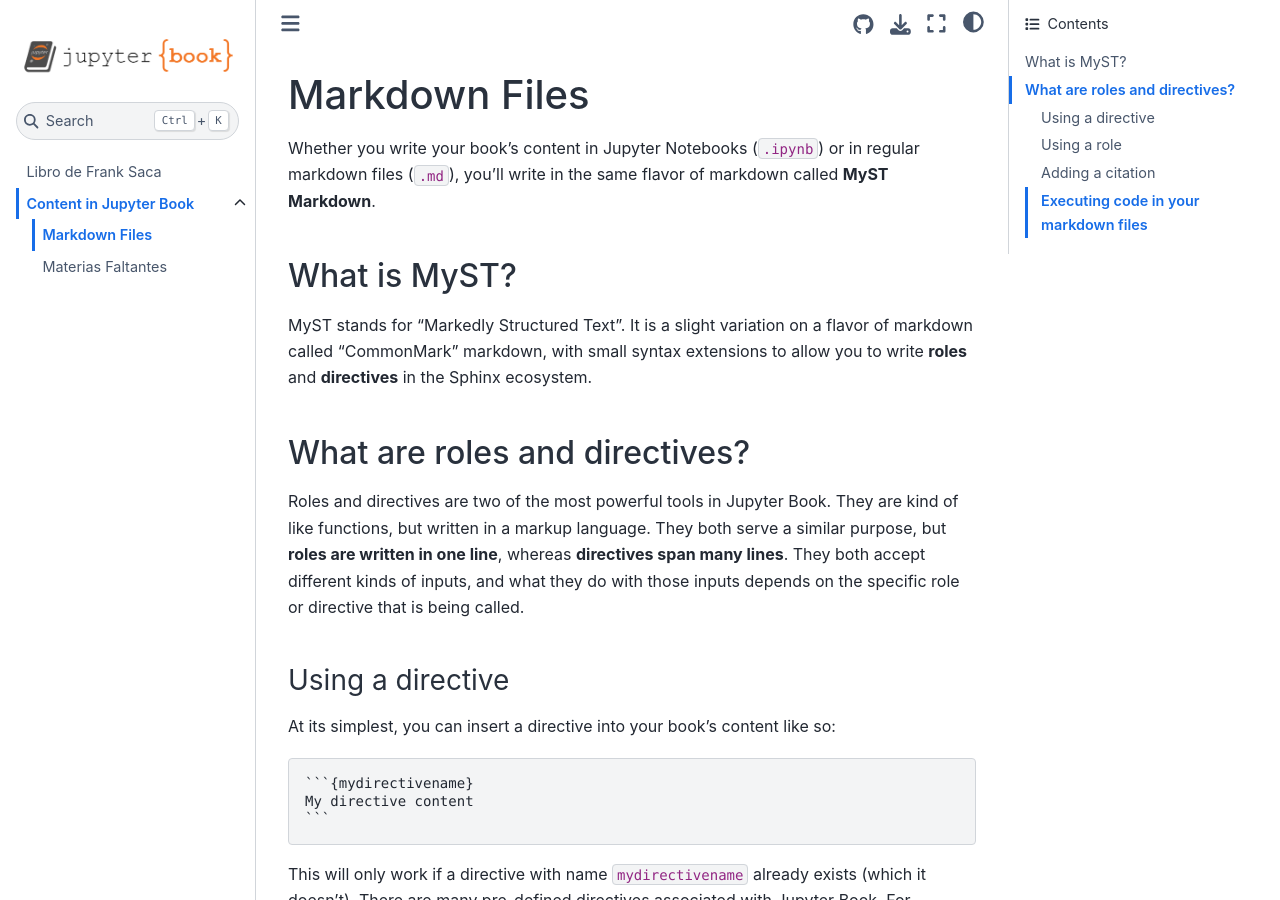
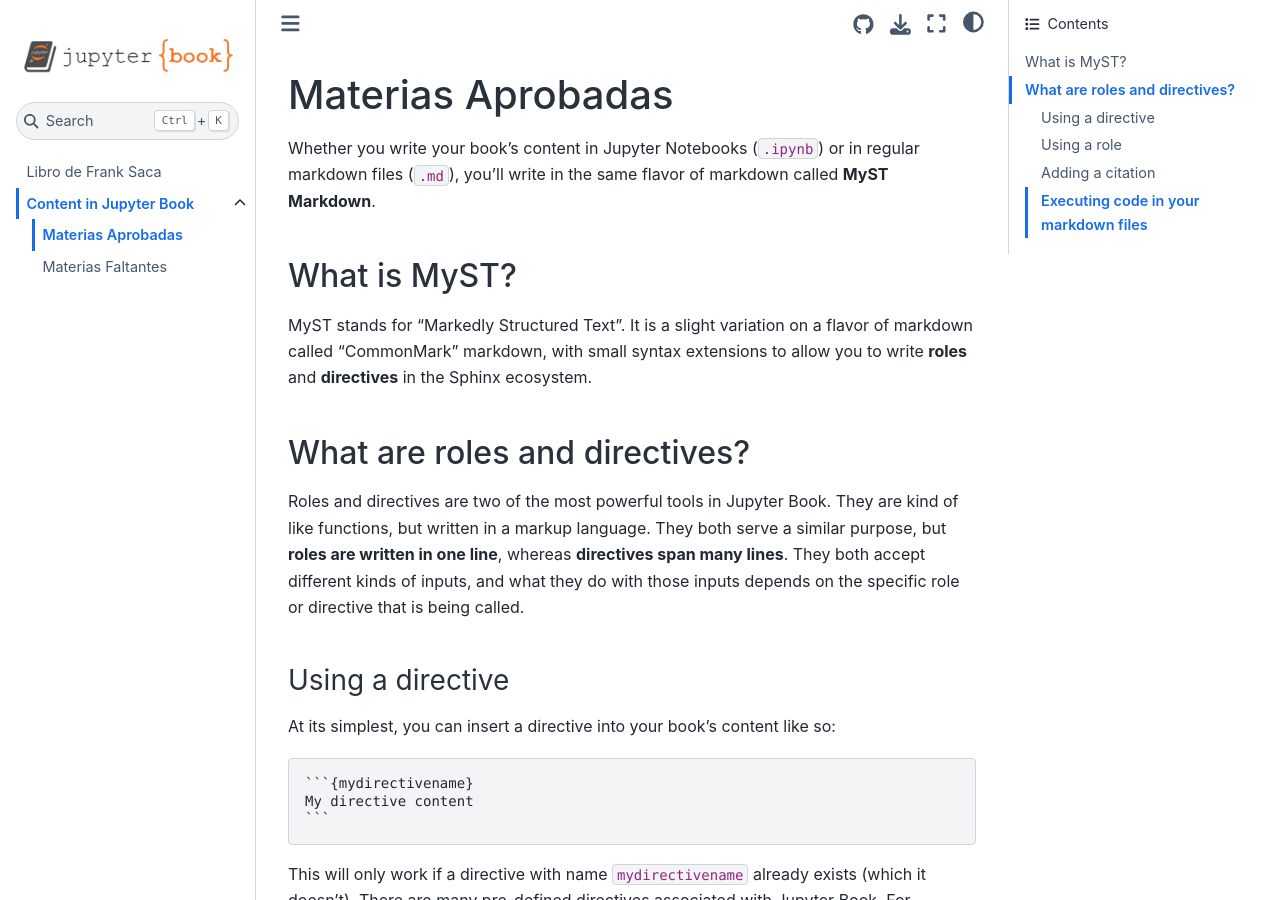
Before and after one commit to fjsaca2001/Proyecto01, a Jupyter Book: the page built from markdown.md, in a window 1280 px wide and 900 px high. Built offline with Jupyter Book 1.0.4 settings and Sphinx 7.4.7 and the Sphinx Book theme 1.1.4, drawn with Linux system fonts in a browser that asks for light colours; cross-references to code outside the pages are shown as plain code.

Commit message:
Proyecto Jupyter

```diff
--- a/markdown.md
+++ b/markdown.md
@@ -1,4 +1,4 @@
-# Markdown Files
+# Materias Aprobadas
 
 Whether you write your book's content in Jupyter Notebooks (`.ipynb`) or
 in regular markdown files (`.md`), you'll write in the same flavor of markdown
```
